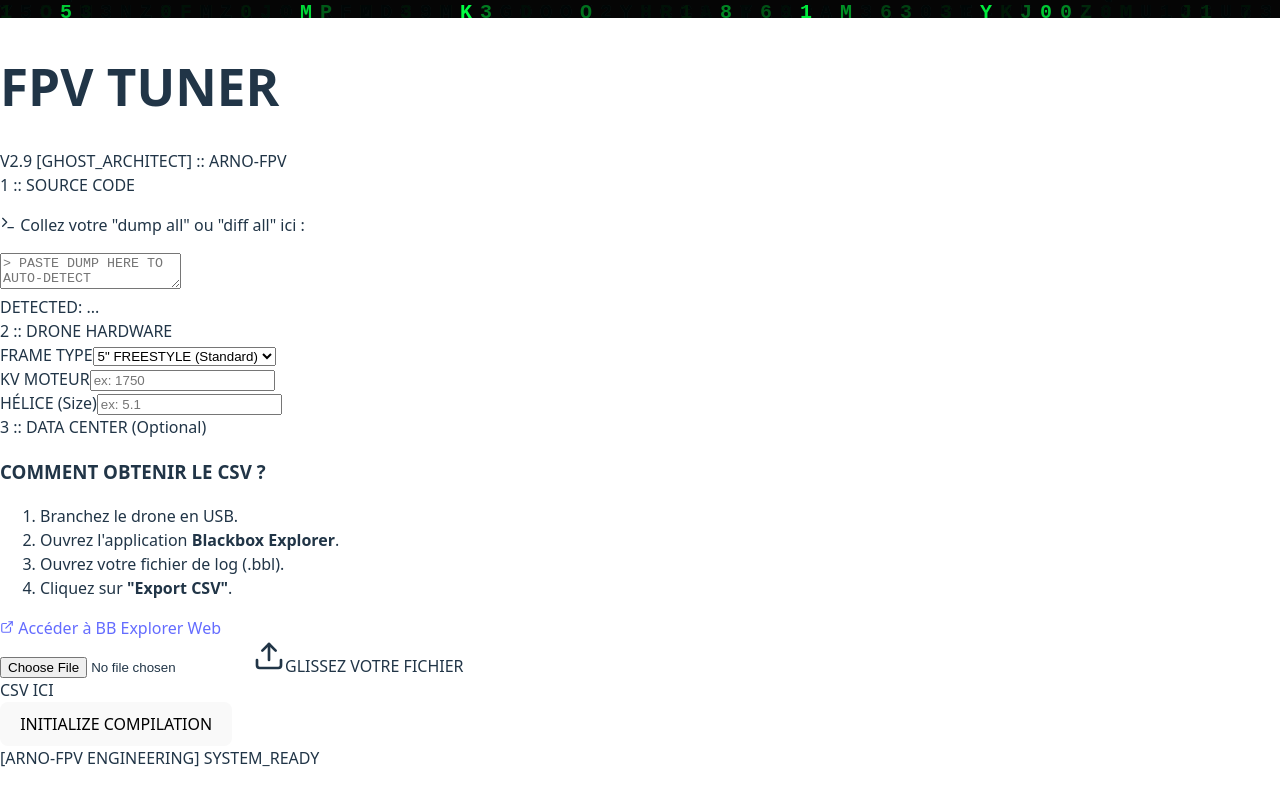
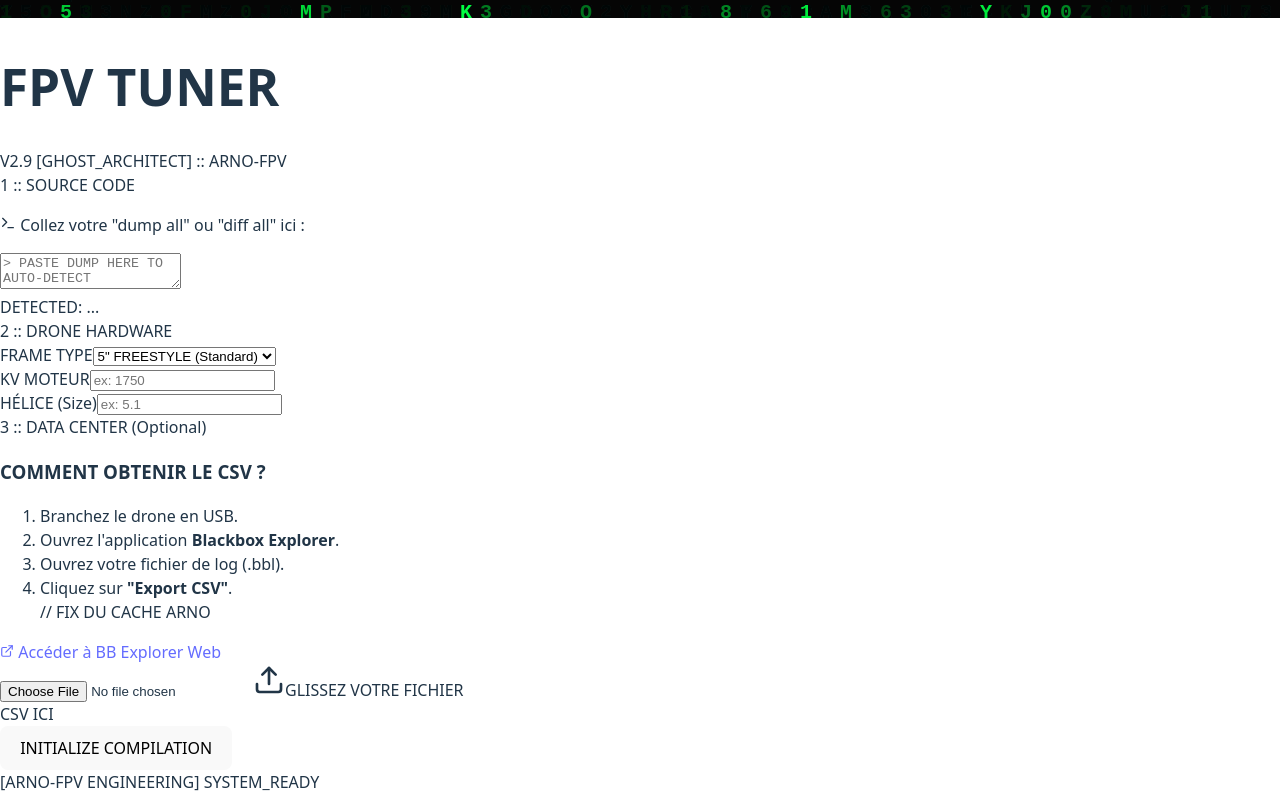
Before and after one commit to frimasarnaud-dotcom/bf-tuner-beta, a React (Vite) app: page / in a window 1280 px wide. Shown: the part 782-1576 px from the top of the page. Before the commit the page ends 1552 px from the top, so only its background shows below. Built offline with nearby package versions, Linux system fonts and the light colour scheme.

Commit message:
version 2 9

```diff
--- a/src/App.tsx
+++ b/src/App.tsx
@@ -280,7 +280,7 @@ const FPVTuner: React.FC = () => {
                                 <li>Ouvrez l'application <strong>Blackbox Explorer</strong>.</li>
                                 <li>Ouvrez votre fichier de log (.bbl).</li>
                                 <li>Cliquez sur <strong>"Export CSV"</strong>.</li>
-                            </ol>
+                                // FIX DU CACHE ARNO </ol>
                         </div>
                         <a href="https://blackbox.betaflight.com/" target="_blank" rel="noreferrer" className="flex items-center justify-center gap-2 w-full border border-[#00FF41] py-2 text-xs font-bold hover:bg-[#00FF41] hover:text-black transition-colors uppercase">
                             <ExternalLink size={14}/> Accéder à BB Explorer Web
```
